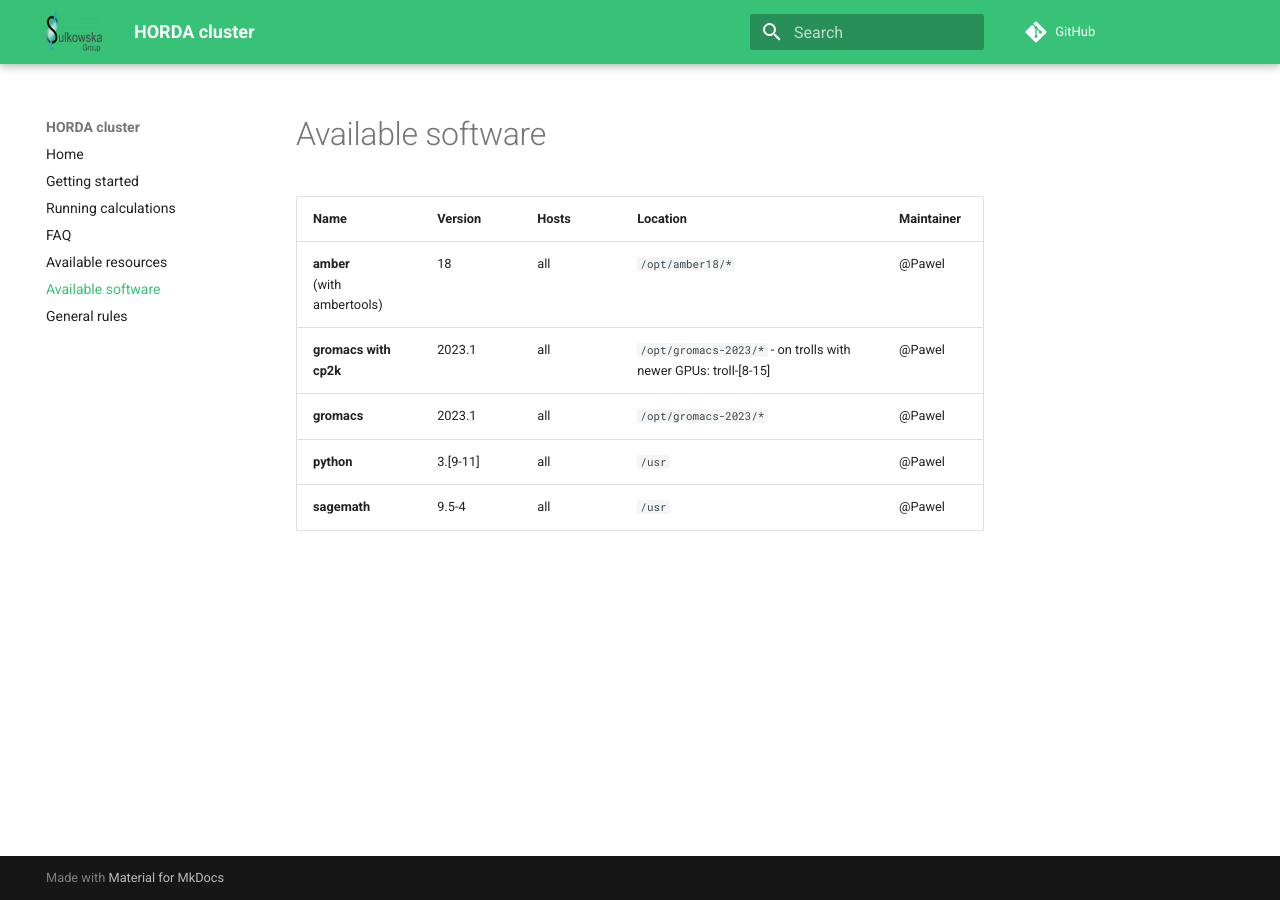
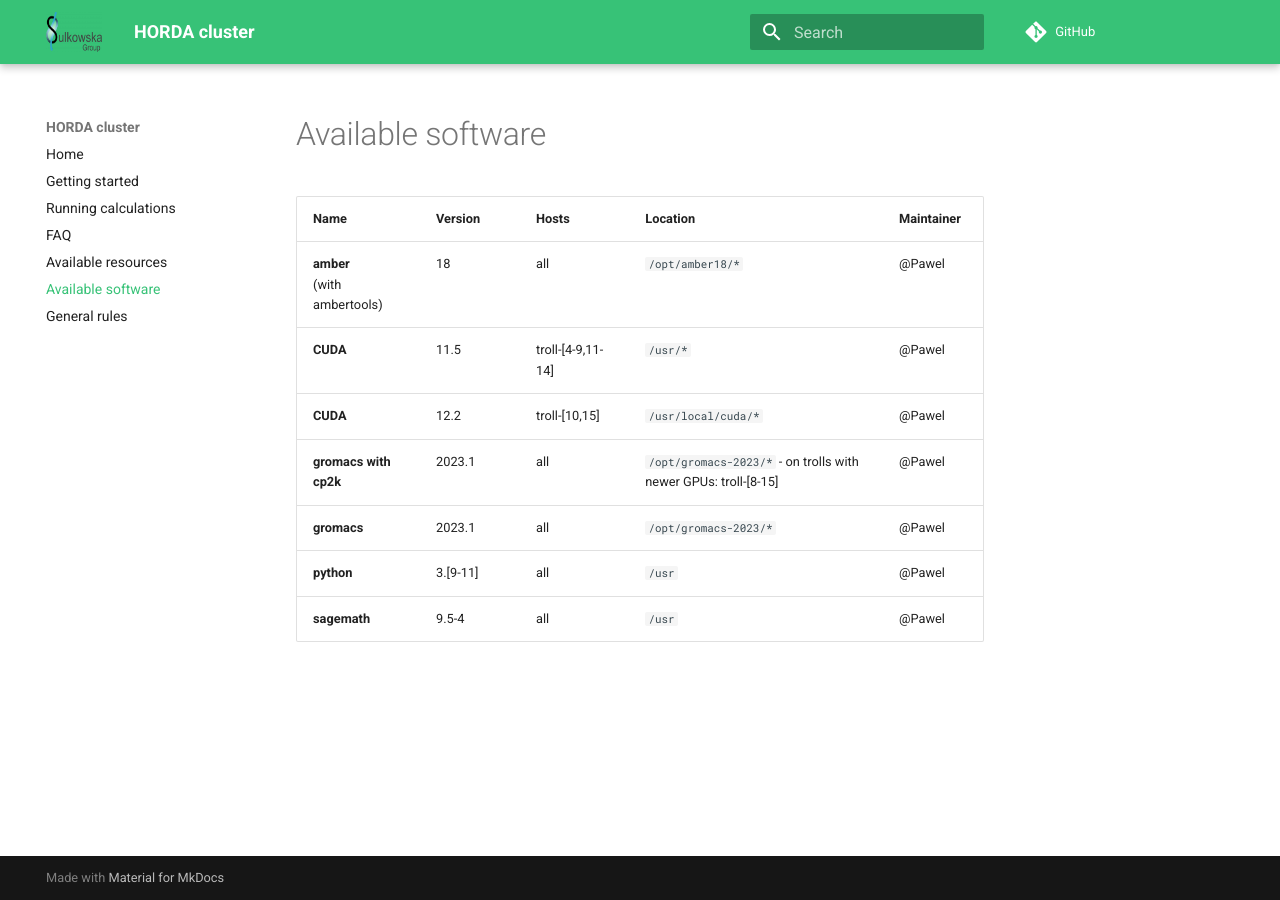
Before and after one commit to ilbsm/horda, an MkDocs documentation site: the page built from docs/software.md, in a window 1280 px wide. Built offline with MkDocs 1.6.1 and Material for MkDocs 9.7.7, drawn with Linux system fonts in a browser that asks for light colours; comment, search, counter and statistics services are not loaded.

Commit message:
Updated with the full list of nodes and software

```diff
--- a/docs/software.md
+++ b/docs/software.md
@@ -1,6 +1,8 @@
-| Name                            | Version  | Hosts | Location                                                                  | Maintainer |
-|---------------------------------|----------|---|---------------------------------------------------------------------------|------------|
-| **amber** <br /> (with ambertools) | 18       | all  | <code>/opt/amber18/*</code>                                               | @Pawel     |
+| Name                              | Version | Hosts            | Location                       | Maintainer |
+|-----------------------------------|---------|------------------|--------------------------------|------------|
+| **amber** <br /> (with ambertools) | 18      | all              | <code>/opt/amber18/*</code>    | @Pawel     |
+| **CUDA**   | 11.5    | troll-[4-9,11-14] | <code>/usr/*</code>            | @Pawel     |
+| **CUDA**   | 12.2    | troll-[10,15]    | <code>/usr/local/cuda/*</code> | @Pawel     |
 | **gromacs with cp2k**           | 2023.1   | all  | <code>/opt/gromacs-2023/*</code> - on trolls with newer GPUs: troll-[8-15] | @Pawel     |
 | **gromacs**                     | 2023.1   | all  | <code>/opt/gromacs-2023/*</code>                                          | @Pawel     |
 | **python**                      | 3.[9-11] | all  | <code>/usr</code>                                                    | @Pawel     |
```
